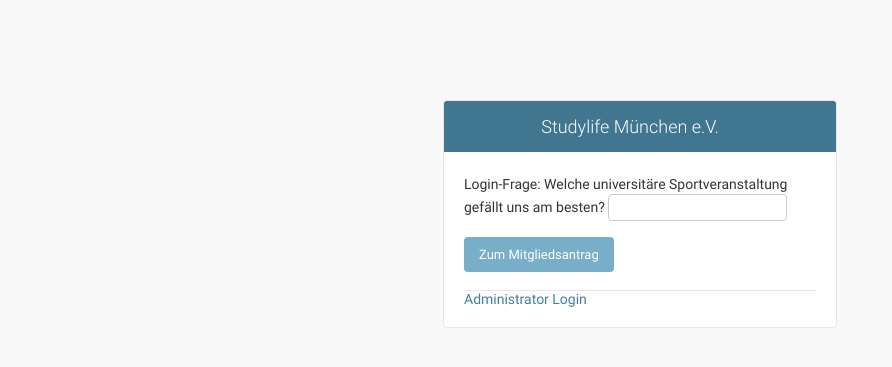
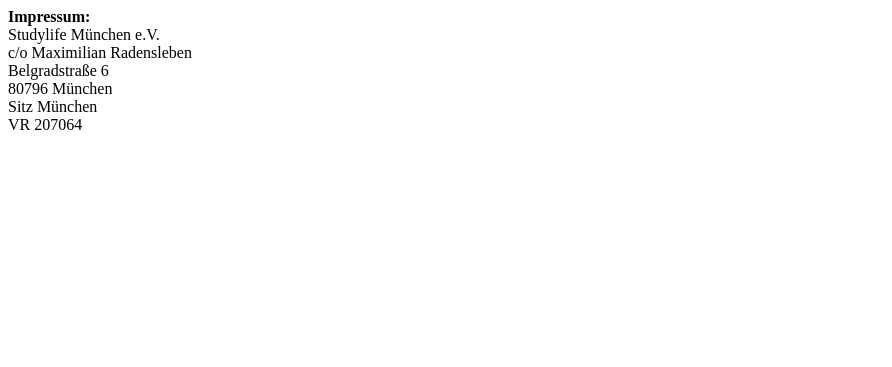
Before and after one commit to zypriafl/entity_management, a Django app: page /impressum/ in a window 1280 px wide. Shown: the top 367 px of the page, without its empty margins (0-892 px from the left). Run offline with Django 3.2, Linux system fonts and the light colour scheme.

Commit message:
feat(impressum): add impressum

```diff
--- a/application/views.py
+++ b/application/views.py
@@ -69,3 +69,7 @@
         'site_header': _('Studylife München e.V.'),
         'site_title': _('Studylife München e.V.'),
         'title': _('Verwaltung')})
+
+
+def impressum(request):
+    return TemplateResponse(request, "impressum.html",{})
--- a/entity_management/urls.py
+++ b/entity_management/urls.py
@@ -20,5 +20,6 @@
 
 urlpatterns = [
     url(r'^admin/', admin.site.urls),
+    url(r'^impressum/', views.impressum),
     url(r'^', views.index),
 ]
--- a/templates/application/index.html
+++ b/templates/application/index.html
@@ -28,6 +28,7 @@
 
     <br>
     <hr>
-    <a href="/admin/">Administrator Login</a>
+    <a href="/admin/">Administrator Login</a><br>
+    <a href="/impressum/">Impressum</a>
 
 {% endblock %}
--- /dev/null
+++ b/templates/impressum.html
@@ -0,0 +1,16 @@
+<!DOCTYPE html>
+<html lang="en">
+<head>
+    <meta charset="UTF-8">
+    <title>Impressum</title>
+</head>
+<body>
+<b>Impressum:</b><br>
+Studylife München e.V.<br>
+c/o Maximilian Radensleben<br>
+Belgradstraße 6<br>
+80796 München<br>
+Sitz München<br>
+VR 207064<br>
+</body>
+</html>
```
